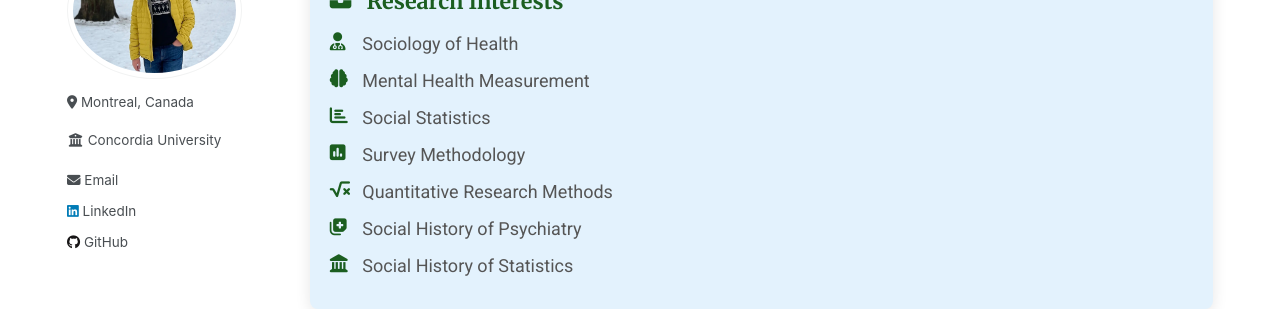
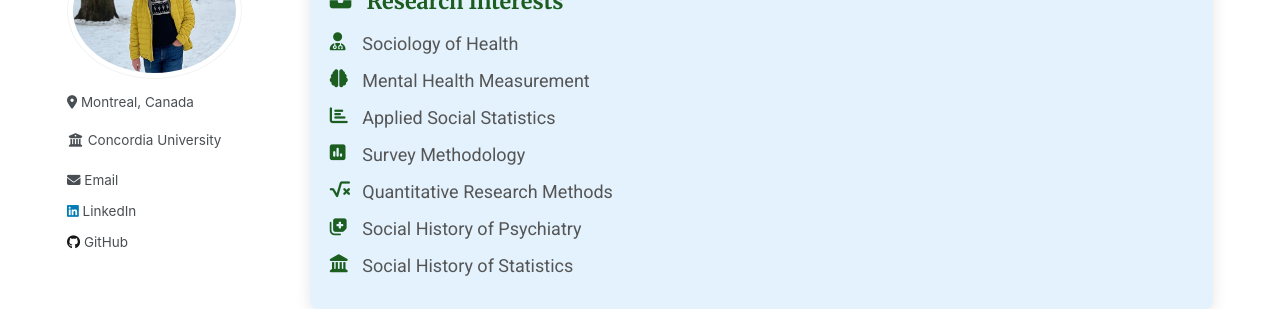
Before and after one commit to Mohsnmonji/mohsnmonji.github.io, a Jekyll site: the page built from about-me.md, in a window 1280 px wide and 900 px high, scrolled down 626 px. Shown: the part 164-473 px from the top of the window. Built offline with Jekyll 4.4.1, drawn with Linux system fonts in a browser that asks for light colours.

Commit message:
Update about-me.md

```diff
--- a/about-me.md
+++ b/about-me.md
@@ -123,7 +123,7 @@ author_profile: true
   <ul>
     <li><i class="fas fa-user-md icon"></i> Sociology of Health</li>
     <li><i class="fas fa-brain icon"></i> Mental Health Measurement</li>
-    <li><i class="fas fa-chart-bar icon"></i> Social Statistics</li>
+    <li><i class="fas fa-chart-bar icon"></i> Applied Social Statistics</li>
     <li><i class="fas fa-poll icon"></i> Survey Methodology</li>
     <li><i class="fas fa-square-root-alt icon"></i> Quantitative Research Methods</li>
     <li><i class="fas fa-notes-medical icon"></i> Social History of Psychiatry</li>
```
